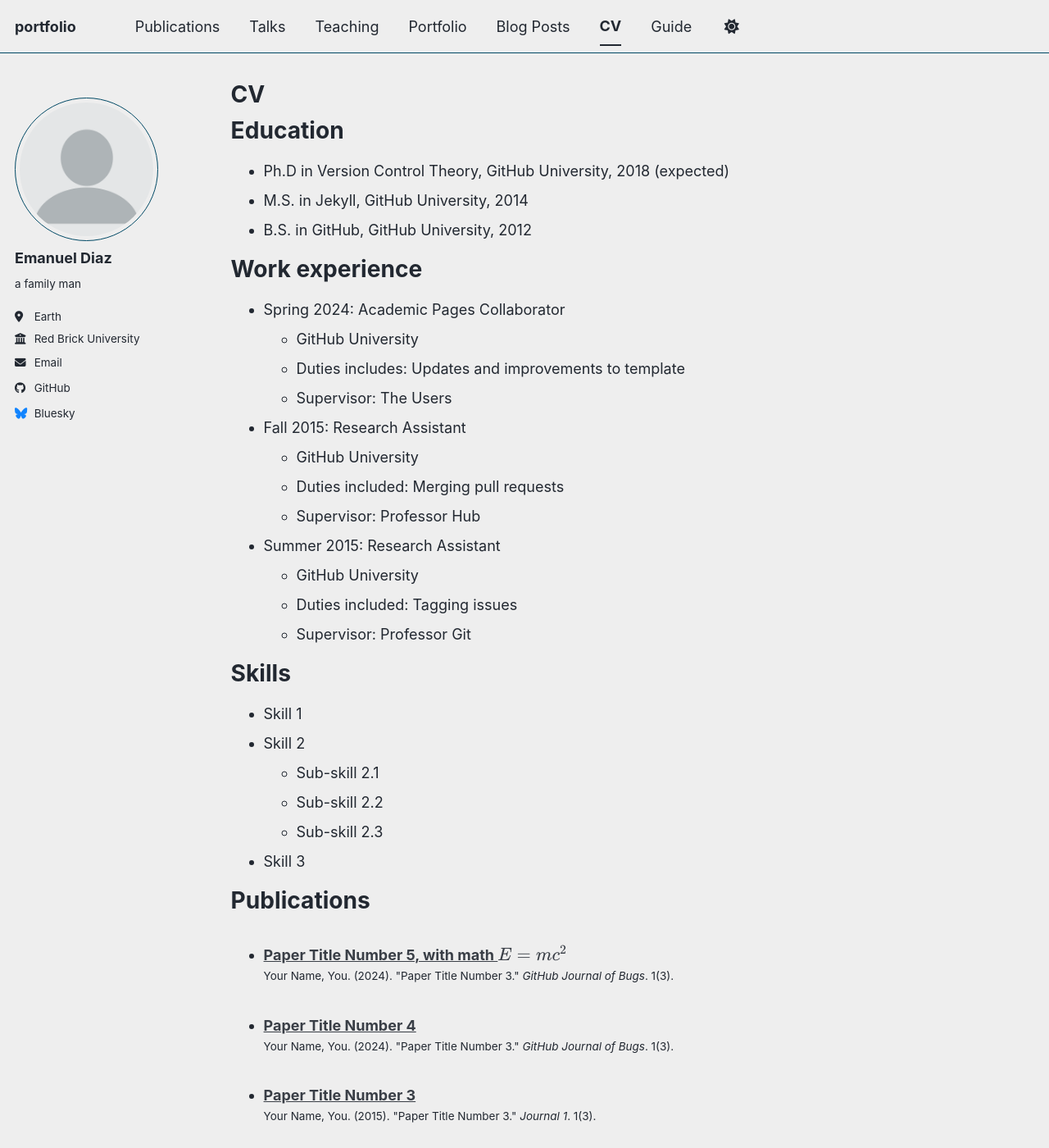
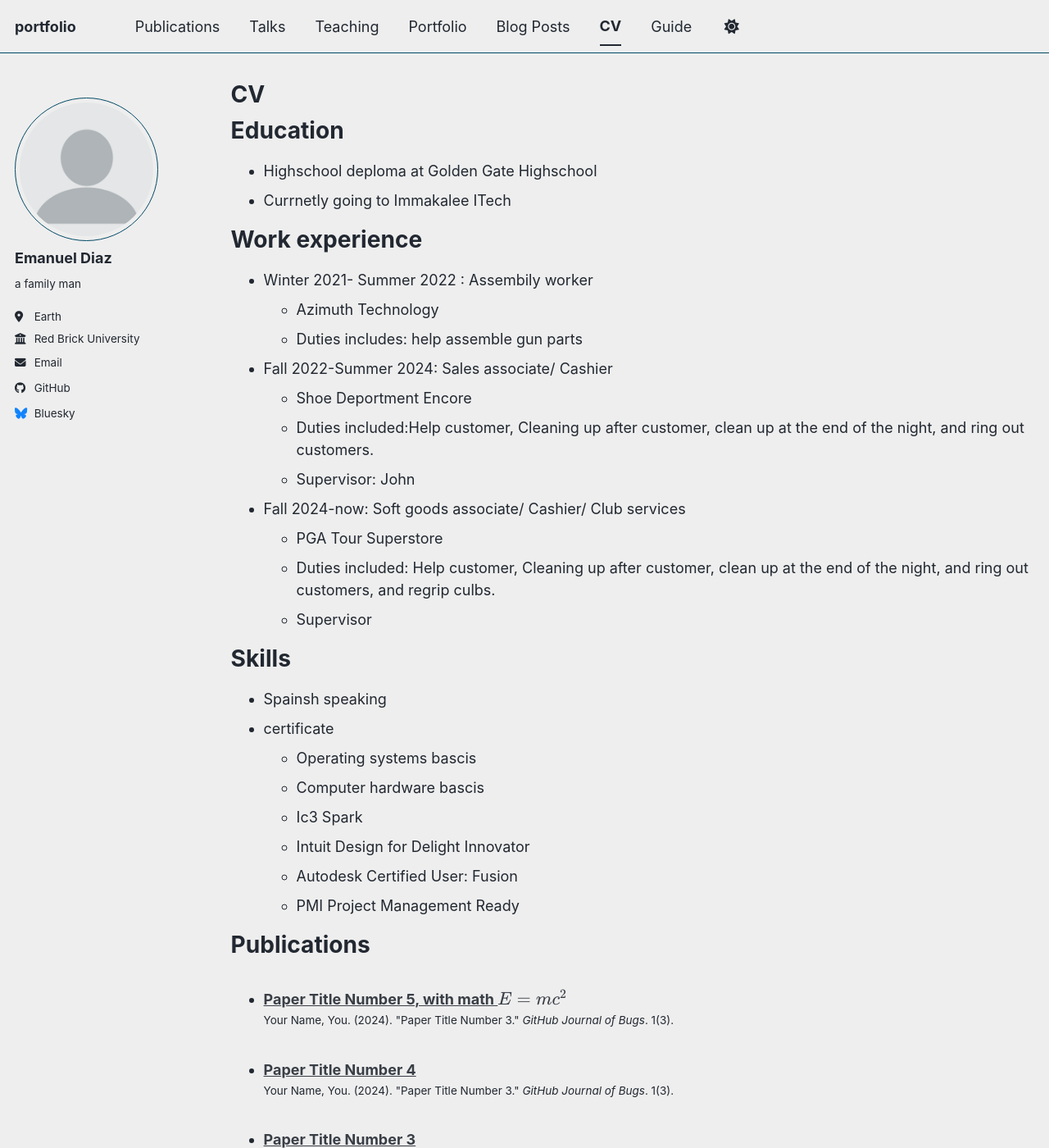
Before and after one commit to Manydiaz/Manydiaz.github.io, a Jekyll site: the page built from _pages/cv.md, in a window 1280 px wide and 1400 px high. Shown: the whole window at 82% size. Built offline with Jekyll 4.4.1, drawn with Linux system fonts in a browser that asks for light colours; a script bundle is joined from its source files by our own code; library files that are not in the unit come from our copies.

Commit message:
Update cv.md

```diff
--- a/_pages/cv.md
+++ b/_pages/cv.md
@@ -11,35 +11,35 @@ redirect_from:
 
 Education
 ======
-* Ph.D in Version Control Theory, GitHub University, 2018 (expected)
-* M.S. in Jekyll, GitHub University, 2014
-* B.S. in GitHub, GitHub University, 2012
+* Highschool deploma at Golden Gate Highschool
+* Currnetly going to Immakalee ITech
 
 Work experience
 ======
-* Spring 2024: Academic Pages Collaborator
-  * GitHub University
-  * Duties includes: Updates and improvements to template
-  * Supervisor: The Users
+* Winter 2021- Summer 2022 : Assembily worker
+  * Azimuth Technology
+  * Duties includes: help assemble gun parts
 
-* Fall 2015: Research Assistant
-  * GitHub University
-  * Duties included: Merging pull requests
-  * Supervisor: Professor Hub
+* Fall 2022-Summer 2024: Sales associate/ Cashier
+  * Shoe Deportment Encore
+  * Duties included:Help customer, Cleaning up after customer, clean up at the end of the night, and ring out customers.
+  * Supervisor: John
 
-* Summer 2015: Research Assistant
-  * GitHub University
-  * Duties included: Tagging issues
-  * Supervisor: Professor Git
+* Fall 2024-now: Soft goods associate/ Cashier/ Club services
+  * PGA Tour Superstore
+  * Duties included: Help customer, Cleaning up after customer, clean up at the end of the night, and ring out customers, and regrip culbs.
+  * Supervisor
 
 Skills
 ======
-* Skill 1
-* Skill 2
-  * Sub-skill 2.1
-  * Sub-skill 2.2
-  * Sub-skill 2.3
-* Skill 3
+* Spainsh speaking
+* certificate
+  * Operating systems bascis
+  * Computer hardware bascis
+  * Ic3 Spark
+  * Intuit Design for Delight Innovator
+  * Autodesk Certified User: Fusion
+  * PMI Project Management Ready
 
 Publications
 ======
```
